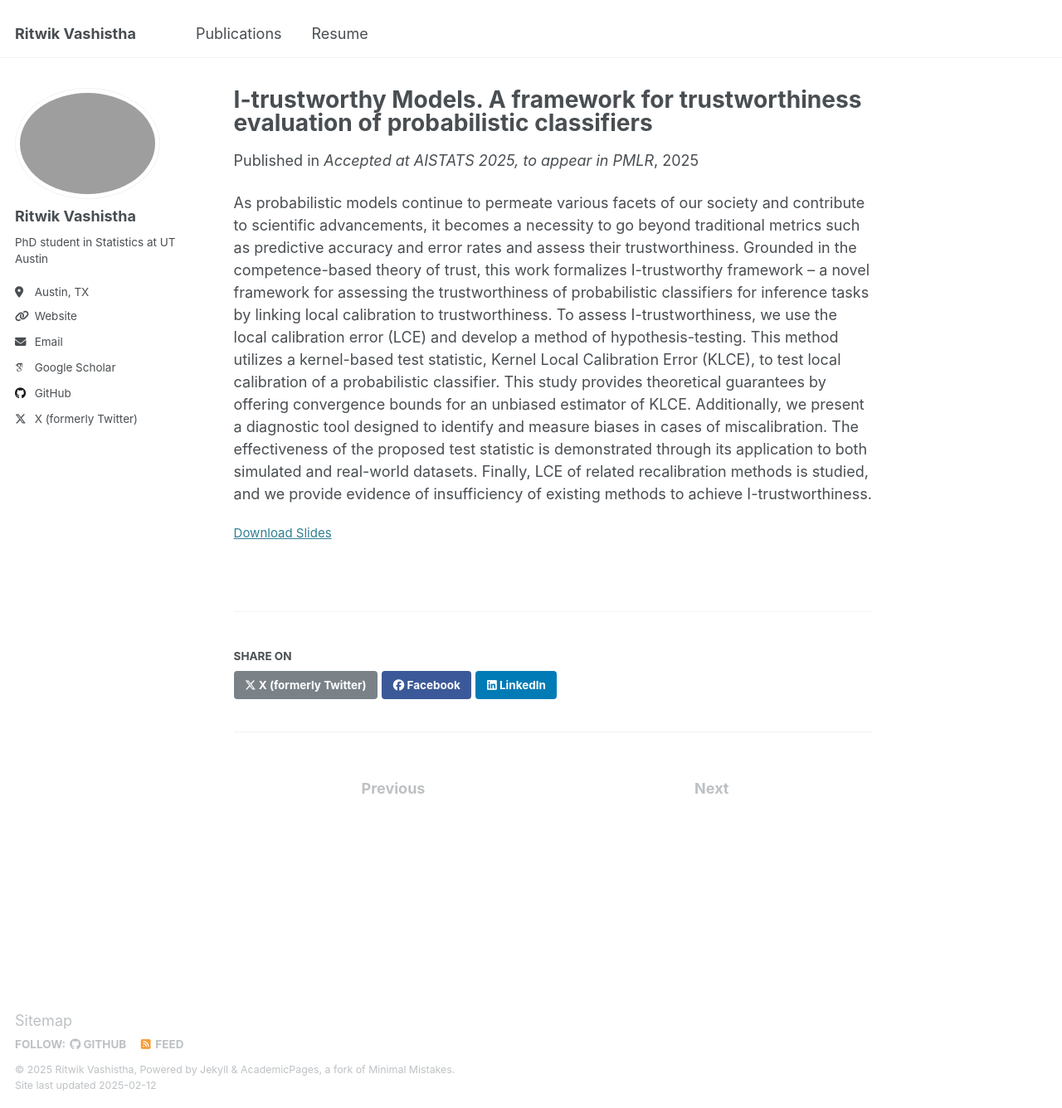
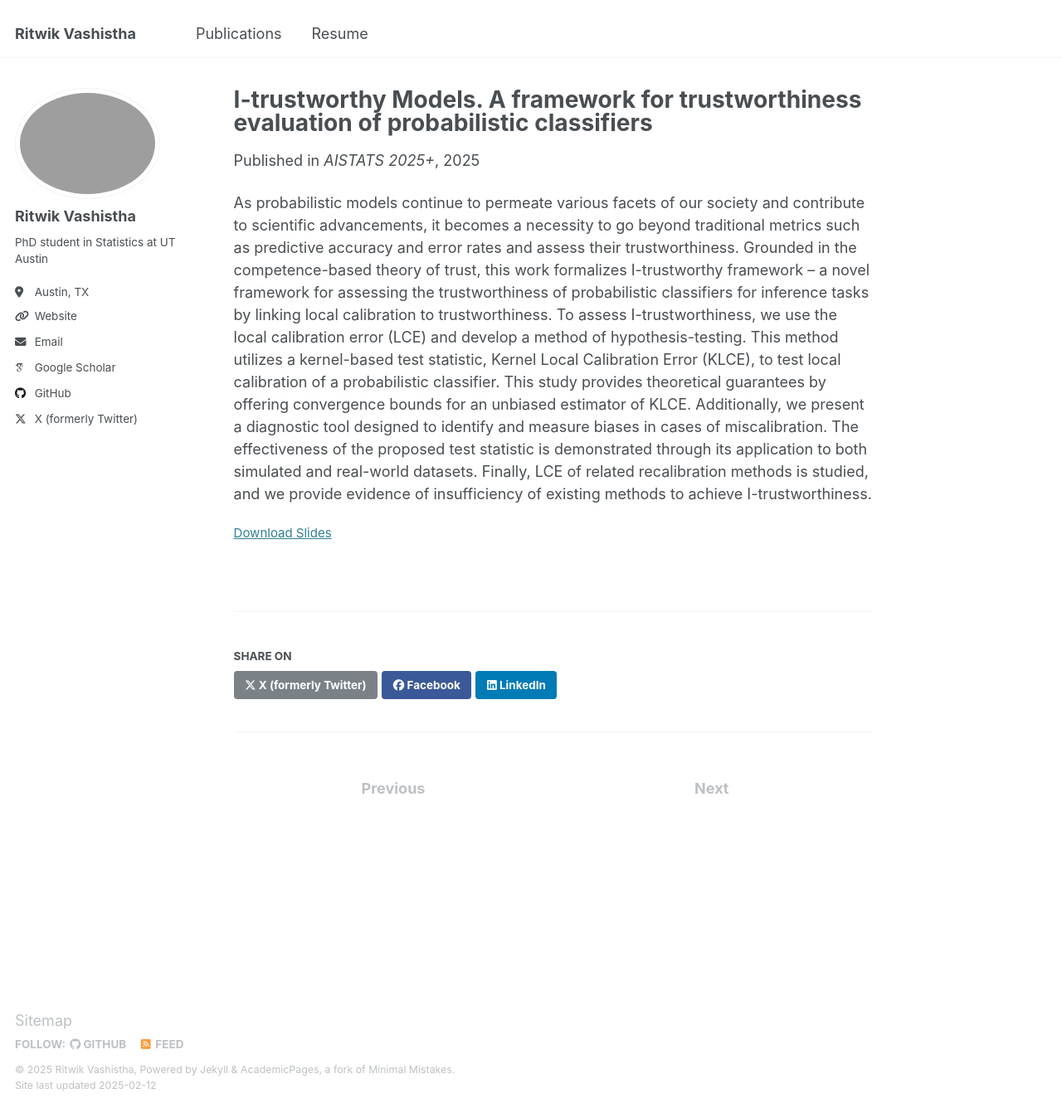
Before and after one commit to ritwikvashistha/ritwikvashistha.github.io, a Jekyll site: the page built from _publications/i-trustworthy.md, in a window 1280 px wide and 1336 px high. Shown: the whole window at 83% size. Built offline with Jekyll 4.4.1, drawn with Linux system fonts in a browser that asks for light colours; some web fonts are replaced.

Commit message:
Update i-trustworthy.md

```diff
--- a/_publications/i-trustworthy.md
+++ b/_publications/i-trustworthy.md
@@ -3,9 +3,9 @@ title: "I-trustworthy Models. A framework for trustworthiness evaluation of prob
 collection: publications
 category: manuscripts
 permalink: /publication/i-trustworthy
-excerpt: 'This paper is about connecting trustworthiness of probabilistic classifiers to local calibration'
+excerpt: 'This paper connects trustworthiness of probabilistic classifiers to local calibration.'
 date: 2025-1-26
-venue: 'Accepted at AISTATS 2025, to appear in PMLR'
+venue: 'AISTATS 2025+'
 slidesurl: ''
 paperurl: 'https://arxiv.org/abs/2501.15617'
 ---
```
